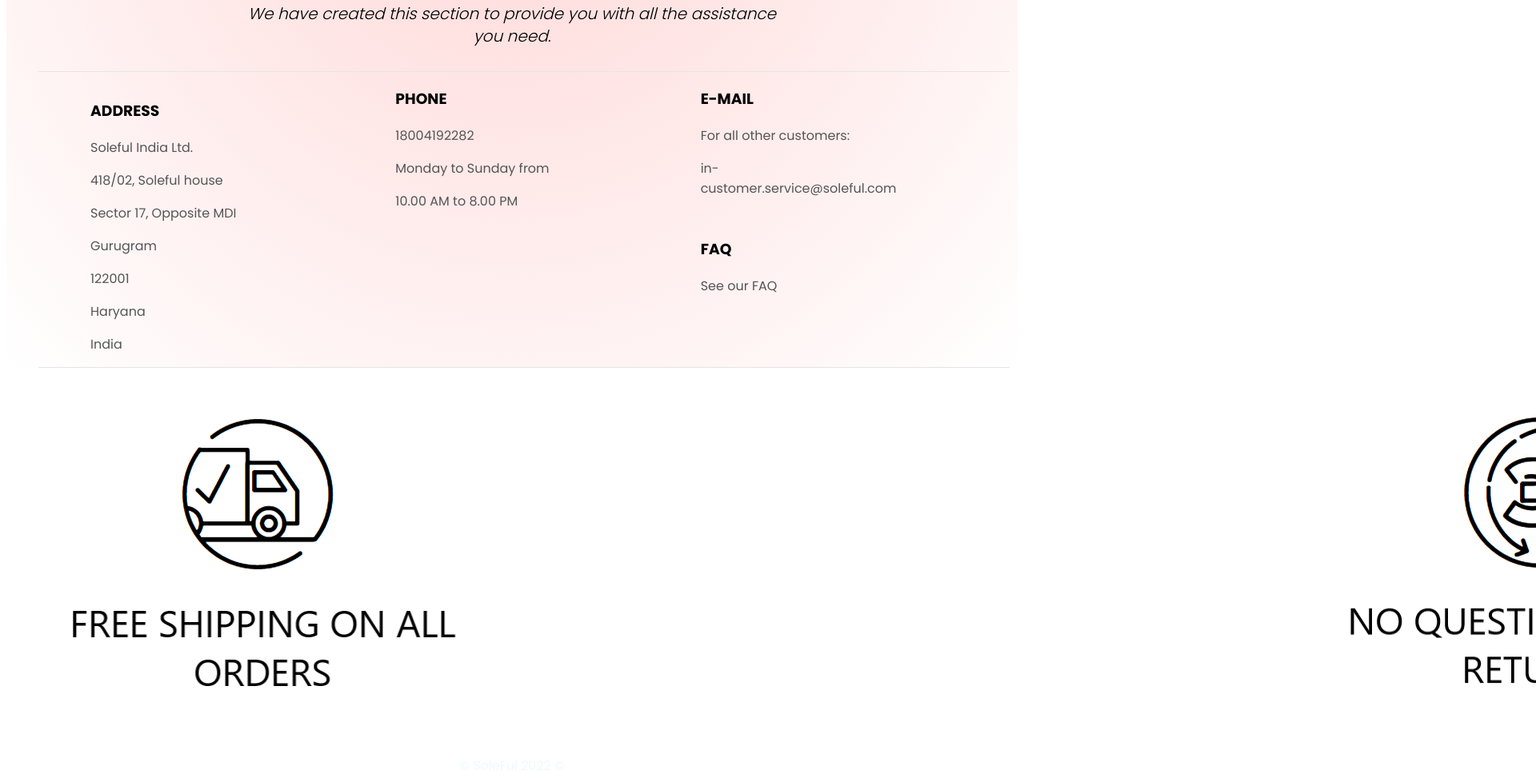
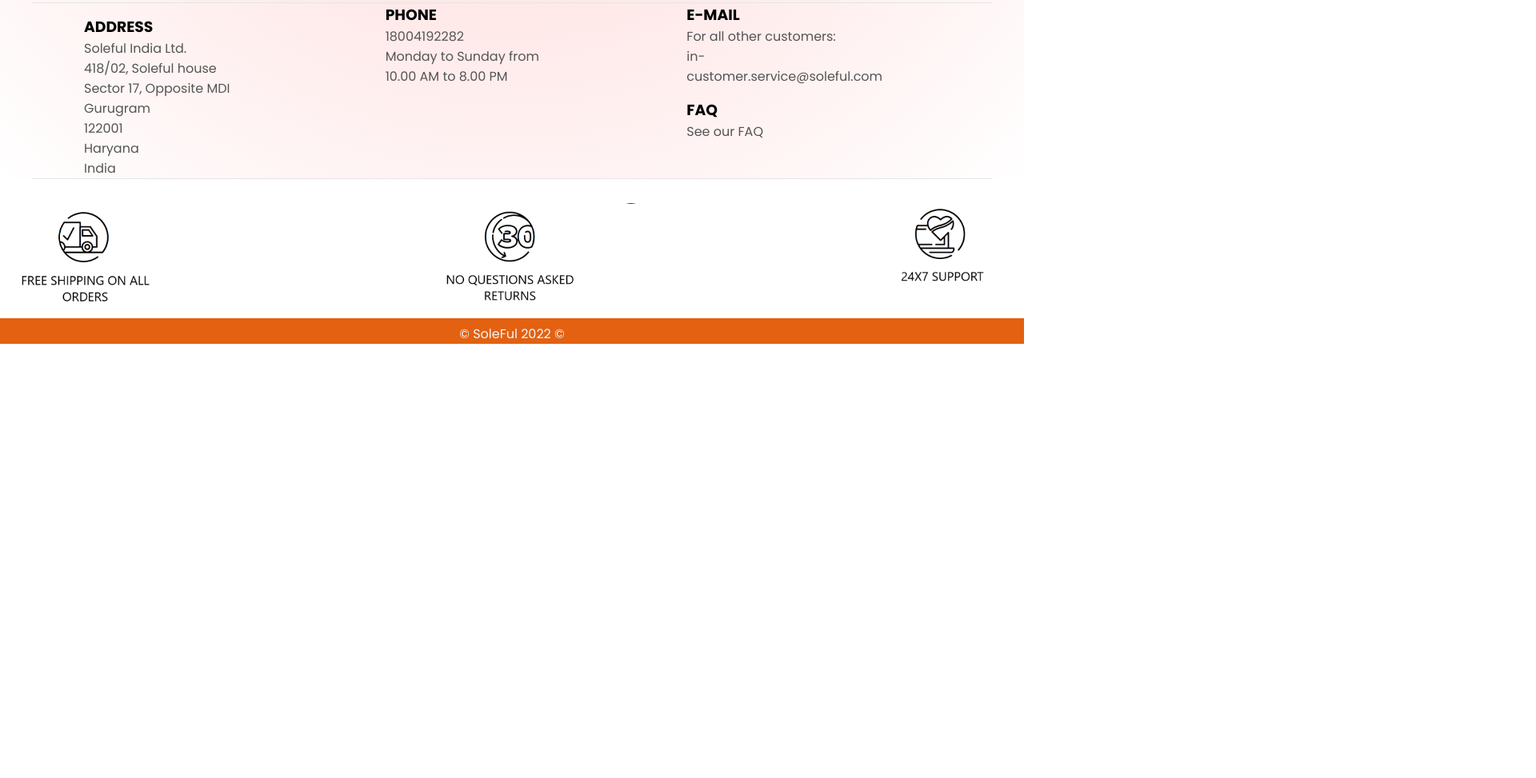
Before and after one commit to vittesha/SoleFul, a plain HTML site: page contact.html in a window 1280 px wide. Shown: the part 954-1927 px from the top of the page at 80% size, 1920 px wide, since content can reach past the window. After the commit the page ends 1434 px from the top, so only its background shows below. Drawn offline with Linux system fonts and the light colour scheme; files whose address does not match are found by name; a web font is replaced by a local one.

Commit message:
updated style.css

```diff
--- a/style.css
+++ b/style.css
@@ -1,12 +1,3 @@
-
-
----------- Forwarded message ---------
-From: Sakshi Jindal <sakshijindal978@gmail.com>
-Date: Tue, Aug 23, 2022 at 4:05 PM
-Subject: CSS CODE after updating
-To: <narangmahima1310@gmail.com>
-
-
 * {
     margin: 0;
     padding: 0;
@@ -24,7 +15,15 @@ body {
     align-items: center;
     padding: 20px;
 }
-
+.btn {
+    display: inline-block;
+    background-color: #ff523b;
+    color:#fff;
+    margin: 30px 0;
+    padding:20px 30px;
+    border-radius: 30px;
+    transition: background 0.5s;
+}
 nav {
     flex: 1;
     text-align: right;
@@ -46,8 +45,15 @@ a {
 }
 
 p {
+
     color: #555;
 }
+img {
+    max-width: 100%;
+    height: auto;
+    width: auto\9; /* ie8 */
+}
+
 
 .container {
     max-width: 1300px;
@@ -180,7 +186,6 @@ p {
 
 .col-3 img {
     width: 100%;
-
 }
 
 .small-container {
@@ -189,3 +194,14 @@ p {
     padding-left: 25px;
     padding-right: 25px;
 }
+.footer{
+    background-color:#e36111;
+    margin:0;
+    padding:0;
+    max-width: 100%;
+    height: auto;
+    width: auto\9; /* ie8 */
+    float:none;
+    overflow:auto;
+
+}
```
